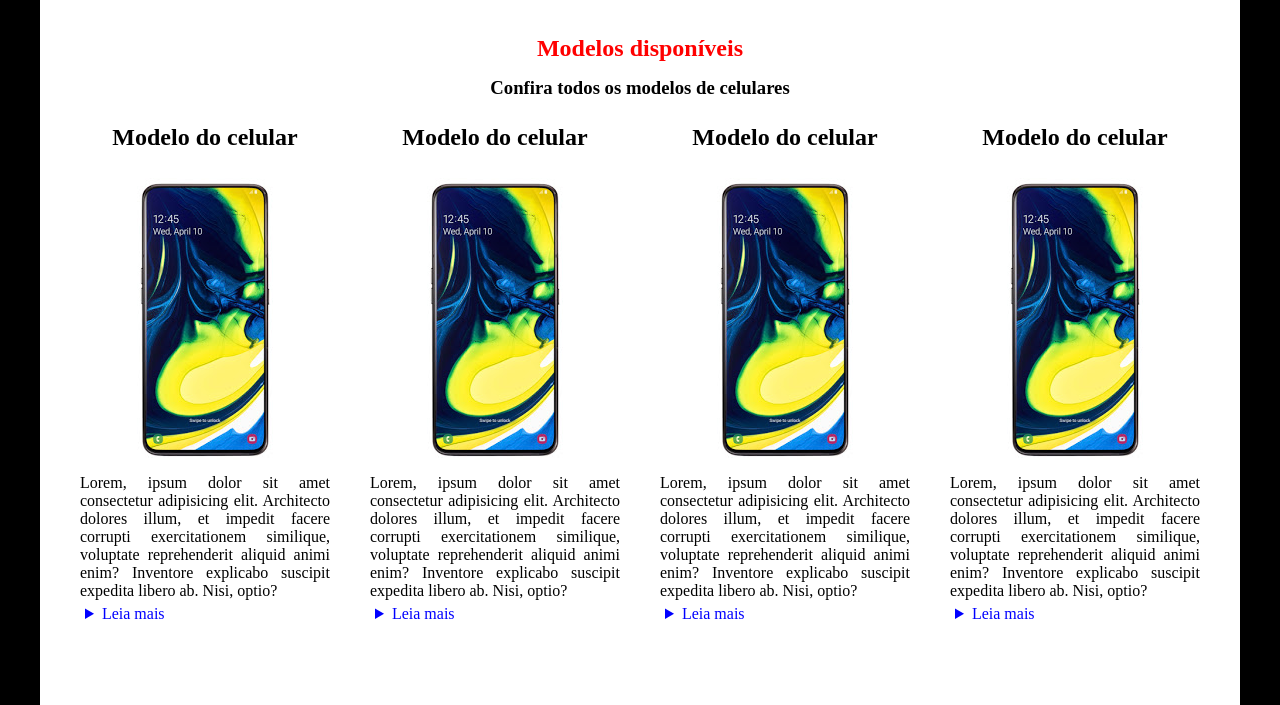
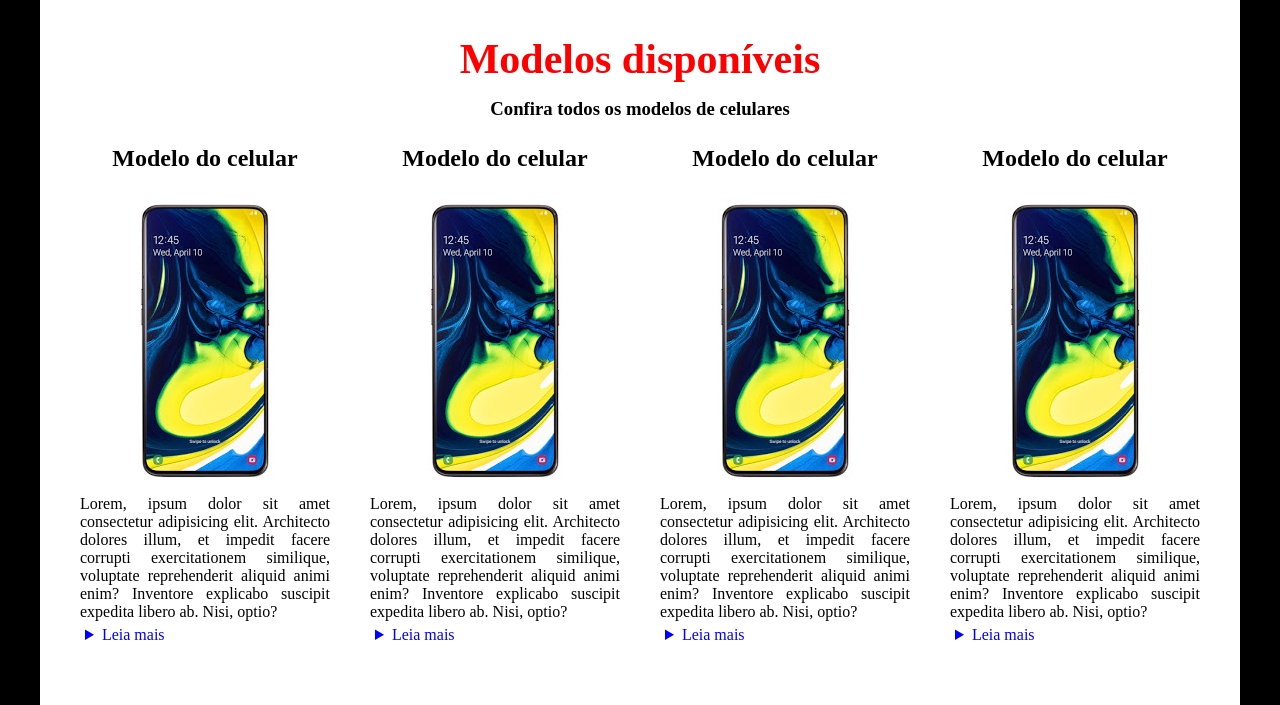
Before and after one commit to isaiashitallo/IFTM, a plain HTML site: page PWE/Lista16/index.html in a window 1280 px wide. Shown: the top 705 px of the page. Drawn offline with Linux system fonts and the light colour scheme.

Commit message:
Update style.css

```diff
--- a/PWE/Lista16/css/style.css
+++ b/PWE/Lista16/css/style.css
@@ -38,6 +38,7 @@ h1 {
     color: red;
     text-align: center;
     padding: 15px;
+    font-size: 42px;
 }
 
 .modelos > div div {
```
